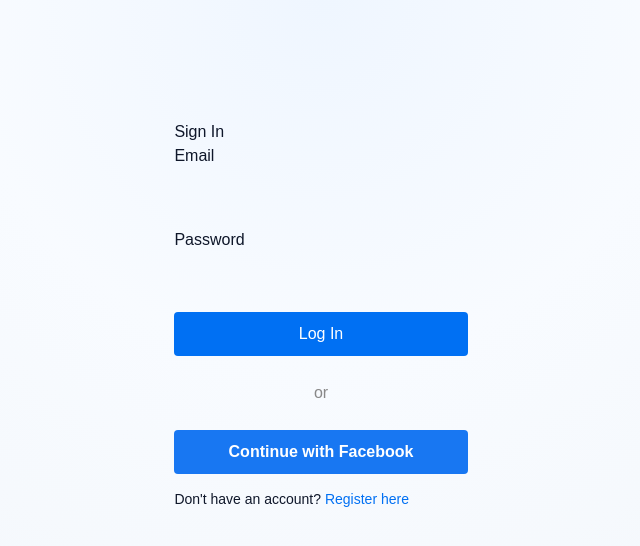
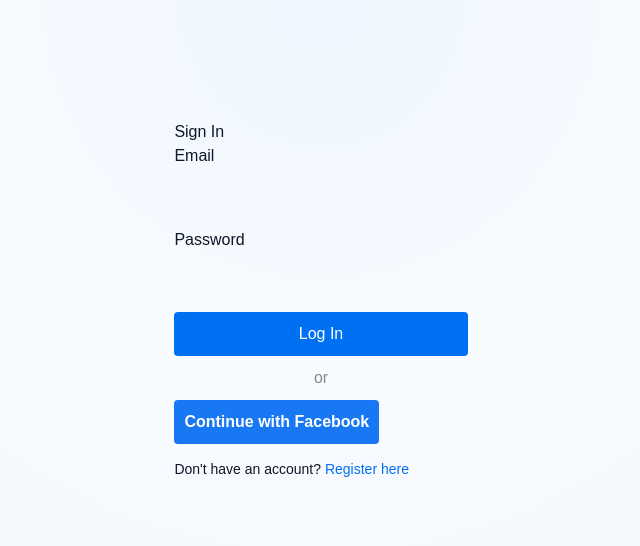
Before and after one commit to gabrieldragoscalin-hash/web_analyzer, a Next.js app in the folder frontend/: page /login in a window 1280 px wide. Shown: the top 546 px of the page, without its empty margins (319-959 px from the left). Built offline with nearby package versions, Linux system fonts and the light colour scheme.

Commit message:
fix for facebook login button

```diff
--- a/frontend/src/app/login/page.tsx
+++ b/frontend/src/app/login/page.tsx
@@ -30,12 +30,13 @@
                 <button formAction={login} style={{ padding: '10px', background: '#0070f3', color: 'white', border: 'none', borderRadius: '4px', cursor: 'pointer' }}>
                     Log In
                 </button>
-
+            </form>
                 <div style={{ textAlign: 'center', color: '#888', margin: '10px 0' }}>or</div>
-                <button formAction={loginWithFacebook} style={{ padding: '10px', background: '#1877F2', color: 'white', border: 'none', borderRadius: '4px', cursor: 'pointer', fontWeight: 'bold' }}>
-                    Continue with Facebook
-                </button>
-            </form>
+                    <form action={loginWithFacebook}>
+                        <button type="submit" style={{ padding: '10px', background: '#1877F2', color: 'white', border: 'none', borderRadius: '4px', cursor: 'pointer', fontWeight: 'bold' }}>
+                            Continue with Facebook
+                        </button>
+                    </form>
 
             <p style={{ fontSize: '14px', marginTop: '15px' }}>
                 Don't have an account? <Link href="/register" style={{ color: '#0070f3' }}>Register here</Link>
```
